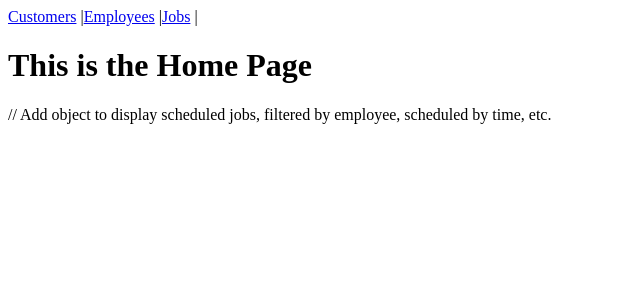
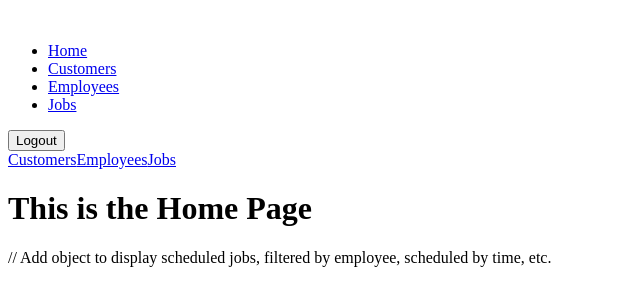
Before and after one commit to Runnerrupert/JobHub, a React (Vite) app in the folder client/: page /home in a window 1280 px wide. Shown: the top 306 px of the page, without its empty margins (0-640 px from the left). Built offline with nearby package versions, Linux system fonts and the light colour scheme.

Commit message:
add functional navbar

```diff
--- /dev/null
+++ b/client/src/components/Navbar.tsx
@@ -0,0 +1,34 @@
+import { Link } from "react-router-dom";
+import auth from '../utils/auth';
+
+const Navbar = () => {
+  return (
+    <div>
+        <nav>
+            <div>
+            <Link to="/home">
+                <img></img>
+            </Link>
+            <div>
+                <ul>
+                    <li>
+                        <Link to='/home'>Home</Link>
+                    </li>
+                    <li>
+                        <Link to='/customers'>Customers</Link>
+                    </li>
+                    <li>
+                        <Link to='/employees'>Employees</Link>
+                    </li>
+                    <li>
+                        <Link to='/jobs'>Jobs</Link>
+                    </li>
+                </ul>
+                <button type="button" onClick={() => {auth.logout();}}>Logout</button>
+            </div>
+            </div>
+        </nav>
+    </div>
+  )};
+
+export default Navbar;
--- a/client/src/main.tsx
+++ b/client/src/main.tsx
@@ -38,11 +38,11 @@ const router = createBrowserRouter([
         element: <Customer />
       },
       {
-        path: '/',
+        path: '/employees',
         element: <Employee/>
       },
       {
-        path: '/',
+        path: '/jobs',
         element: <Jobs/>
       },
     ],
--- a/client/src/pages/Home.tsx
+++ b/client/src/pages/Home.tsx
@@ -1,13 +1,15 @@
 import React from 'react';
 import { Link } from 'react-router-dom';
+import Navbar from '../components/Navbar';
 
 const Home: React.FC = () => {
   return (
     <div>
+      <Navbar />
       <div>
-        <Link to="/Customers">Customers</Link> |
-        <Link to="/Employee">Employees</Link> |
-        <Link to="/Jobs">Jobs</Link> |
+        <Link to="/Customers">Customers</Link>
+        <Link to="/Employee">Employees</Link>
+        <Link to="/Jobs">Jobs</Link>
       </div>
       <div>
         <h1>This is the Home Page</h1>
--- a/client/src/pages/LandingPage.tsx
+++ b/client/src/pages/LandingPage.tsx
@@ -1,6 +1,19 @@
 import { Link } from 'react-router-dom';
+import { useEffect } from "react";
+import { useNavigate } from "react-router-dom";
+import auth from "../utils/auth";
 
 const LandingPage = () => {
+
+    const navigate = useNavigate();
+
+    // Check login status if
+    useEffect(() => {
+        if (auth.loggedIn()) {
+            navigate("/home");
+        }
+    }, []);
+
     return (
         <div>
             <h1>This is the Landing Page</h1>
--- a/client/src/utils/auth.ts
+++ b/client/src/utils/auth.ts
@@ -9,7 +9,7 @@ interface ExtendedJwt extends JwtPayload {
 };
 
 class AuthService {
-  getProfile() {
+  getManager() {
     return jwtDecode<ExtendedJwt>(this.getToken());
   }
 
```
Also changed, not shown: 1 other file (tests, documents, lock files or other folders).
